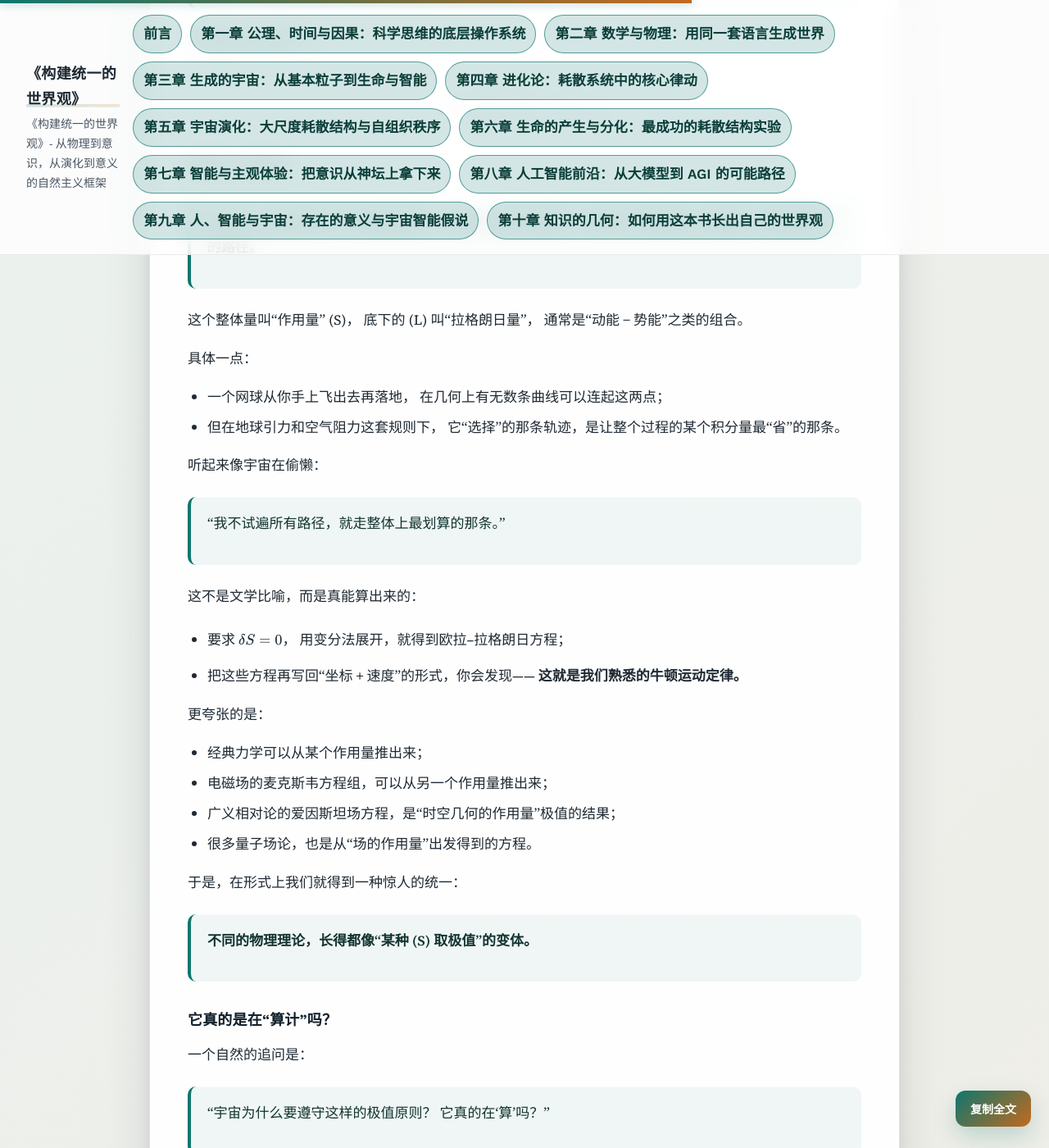
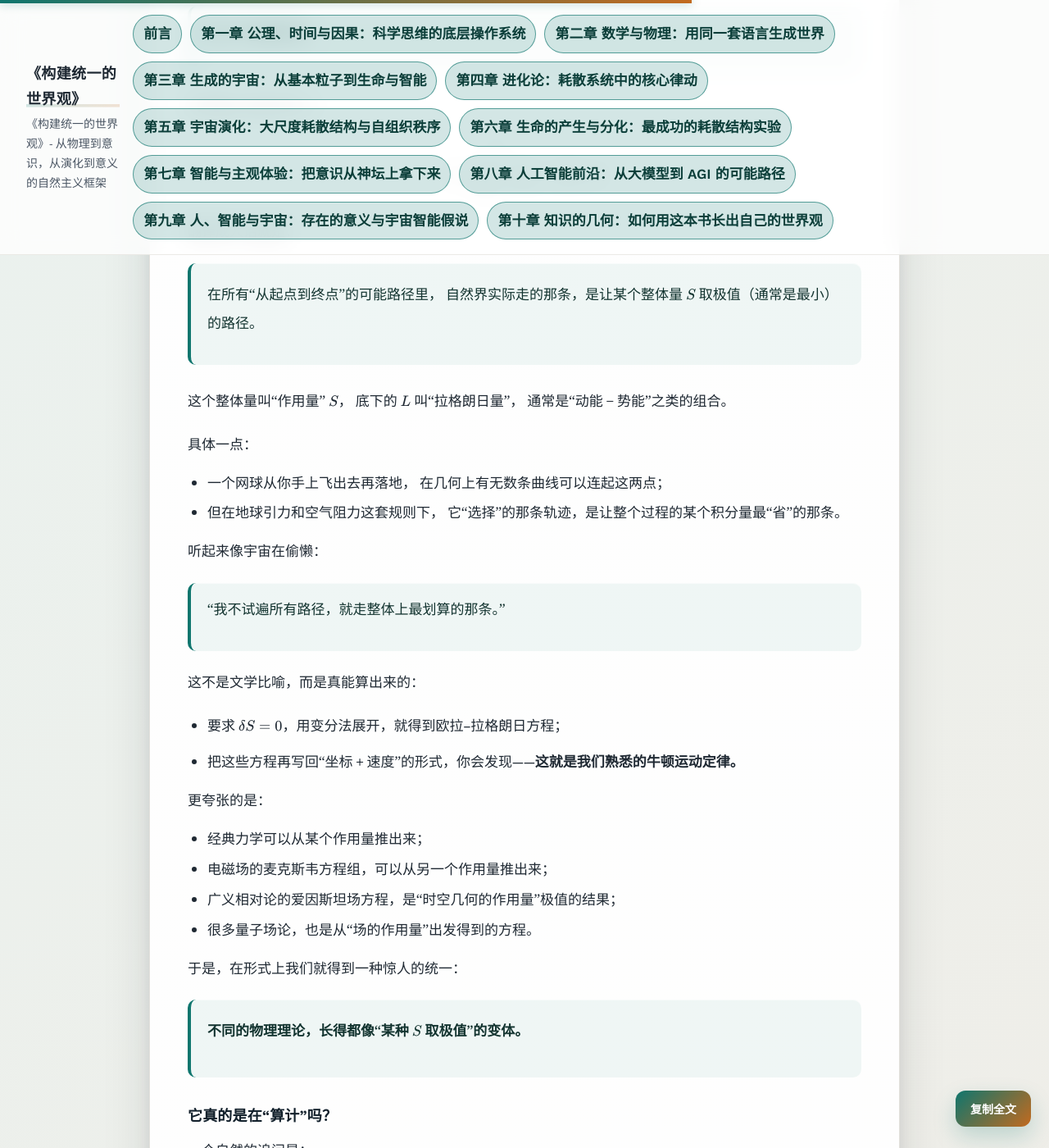
Before and after one commit to modenl/entropyandmeaning, a Jekyll site: the page built from docs/Chapter2.md, in a window 1280 px wide and 1400 px high, scrolled down 6750 px. Shown: the whole window at 82% size. Built offline with Jekyll 4.4.1, drawn with Linux system fonts in a browser that asks for light colours; our own code applies the rules of GitHub Pages for plain Markdown files; some of the changed text lies outside the part shown.

Commit message:
Fix remaining inline math rendering issues

```diff
--- a/docs/Chapter2.md
+++ b/docs/Chapter2.md
@@ -150,7 +150,7 @@
 
 * 在日常速度和尺度下，
 
-  * 我们选用 (F=ma)、万有引力 (F=G\frac{m_1m_2}{r^2})，
+  * 我们选用 $F=ma$、万有引力 $F=G\frac{m_1m_2}{r^2}$，
   * 再配上三维欧氏空间 + 绝对时间这套几何公理；
   * 这组“公理 + 结构”就生成了整个经典力学的世界。
 
@@ -203,9 +203,9 @@
 2. 每个符号背后，是无数实验事实的压缩；
 3. 只要你肯沿着这套公理推演下去，它们可以“长出”极复杂的现象。
 
-比如那条 (F = G\frac{m_1m_2}{r^2})：
+比如那条 $F = G\frac{m_1m_2}{r^2}$：
 
-* 结合 (F=ma)，可以算出行星轨道近似是椭圆；
+* 结合 $F=ma$，可以算出行星轨道近似是椭圆；
 * 继续推，可以解释潮汐、彗星轨道、星团结构；
 * 再加上相对论修正，可以解释水星近日点进动、引力透镜效应……
 
@@ -247,10 +247,10 @@ S = \int_{t_1}^{t_2} L, dt, \quad \delta S = 0
 翻译成人话就是：
 
 > 在所有“从起点到终点”的可能路径里，
-> 自然界实际走的那条，是让某个整体量 (S) 取极值（通常是最小）的路径。
+> 自然界实际走的那条，是让某个整体量 $S$ 取极值（通常是最小）的路径。
 
-这个整体量叫“作用量” (S)，
-底下的 (L) 叫“拉格朗日量”，
+这个整体量叫“作用量” $S$，
+底下的 $L$ 叫“拉格朗日量”，
 通常是“动能 − 势能”之类的组合。
 
 具体一点：
@@ -266,10 +266,8 @@ S = \int_{t_1}^{t_2} L, dt, \quad \delta S = 0
 
 这不是文学比喻，而是真能算出来的：
 
-* 要求 $\delta S = 0$，
-  用变分法展开，就得到欧拉–拉格朗日方程；
-* 把这些方程再写回“坐标 + 速度”的形式，你会发现——
-  **这就是我们熟悉的牛顿运动定律。**
+* 要求 $\delta S = 0$，用变分法展开，就得到欧拉–拉格朗日方程；
+* 把这些方程再写回“坐标 + 速度”的形式，你会发现——**这就是我们熟悉的牛顿运动定律。**
 
 更夸张的是：
 
@@ -280,7 +278,7 @@ S = \int_{t_1}^{t_2} L, dt, \quad \delta S = 0
 
 于是，在形式上我们就得到一种惊人的统一：
 
-> **不同的物理理论，长得都像“某种 (S) 取极值”的变体。**
+> **不同的物理理论，长得都像“某种 $S$ 取极值”的变体。**
 
 #### 它真的是在“算计”吗？
 
```
Also changed, not shown: docs/Chapter5.md (+4 -4 lines).
